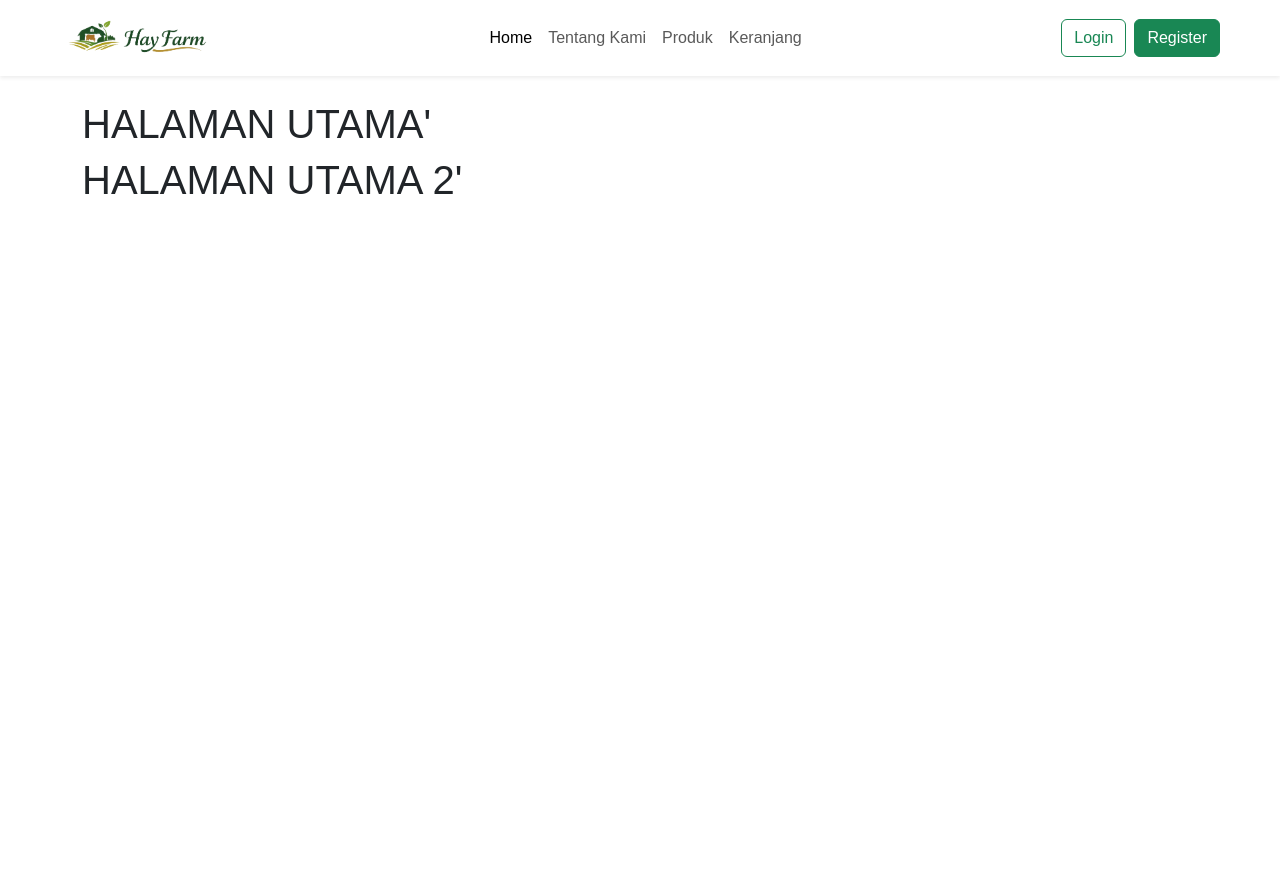
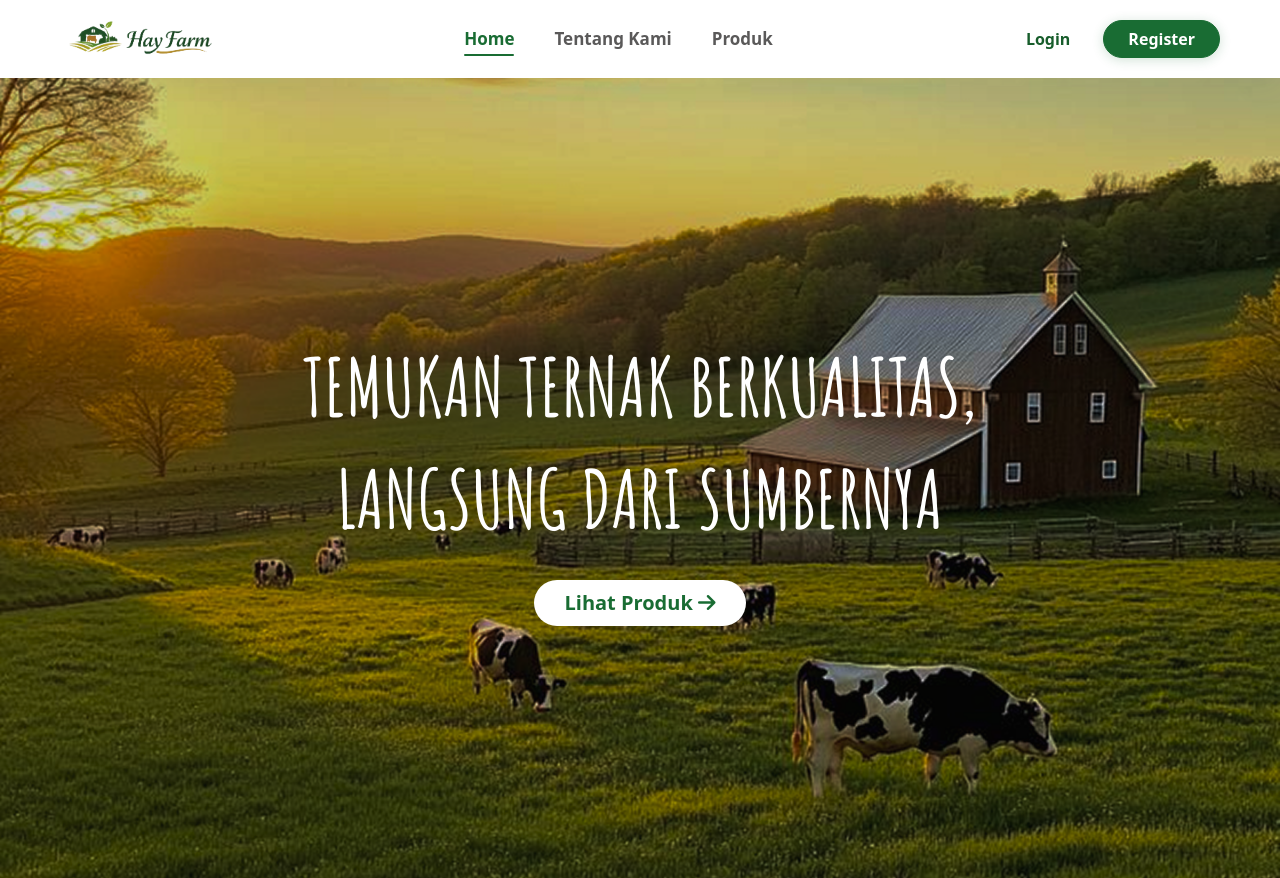
Before and after one commit to bgnrstudents/HayFarm, a PHP site: page / in a window 1280 px wide. Before the commit the page ends 194 px from the top, so only its background shows below. Run offline with PHP 8.4, Linux system fonts and the light colour scheme.

Commit message:
navbar + section home

```diff
--- a/components/navbar.php
+++ b/components/navbar.php
@@ -1,56 +1,35 @@
-<nav class="navbar navbar-expand-lg bg-white shadow-sm px-5">
-
-  <div class="container-fluid">
-
+<nav class="navbar navbar-expand-lg px-lg-5 px-md-4 px-3">
+  <div class="container-fluid ">
     <!-- LOGO -->
     <a class="navbar-brand" href="#">
-      <img src="public/images/logo/logo1.png" style="height:50px;">
+      <img src="public/images/logo/logo1.png" style="height:52px;">
     </a>
 
     <!-- HAMBURGER MOBILE -->
-    <button class="navbar-toggler" type="button" data-bs-toggle="collapse" data-bs-target="#navbarNav">
-      <span class="navbar-toggler-icon"></span>
+    <button class="navbar-toggler border-0" type="button" data-bs-toggle="collapse" data-bs-target="#navbarNav">
+      <span class="hamburger"></span>
     </button>
 
     <!-- NAVBAR CONTENT -->
-    <div class="collapse navbar-collapse justify-content-between" id="navbarNav">
-
+    <div class="collapse navbar-collapse justify-content-between " id="navbarNav">
       <!-- MENU -->
-      <ul class="navbar-nav mx-auto">
-
+      <ul class="navbar-nav mx-auto text-center gap-3 gap-lg-1 mb-lg-0 mb-3">
         <li class="nav-item">
           <a class="nav-link active" href="/index.php">Home</a>
         </li>
-
         <li class="nav-item">
           <a class="nav-link" href="/pages/user/tentang_kami.php">Tentang Kami</a>
         </li>
-
         <li class="nav-item">
           <a class="nav-link" href="/pages/user/produk.php">Produk</a>
         </li>
-
-        <li class="nav-item">
-          <a class="nav-link" href="/pages/user/keranjang.php">Keranjang</a>
-        </li>
-
       </ul>
 
       <!-- BUTTON -->
-      <div class="d-flex gap-2">
-
-        <a href="/login.php" class="btn btn-outline-success">
-          Login
-        </a>
-
-        <a href="/register.php" class="btn btn-success">
-          Register
-        </a>
-
+      <div class="d-flex gap-2 justify-content-center mb-3 mb-lg-0">
+        <a href="/login.php" class="btn btn-login px-4">Login</a>
+        <a href="/register.php" class="btn btn-register px-4">Register</a>
       </div>
-
     </div>
-
   </div>
-
 </nav>
--- a/pages/manager/dashboard.php
+++ b/pages/manager/dashboard.php
@@ -49,7 +49,6 @@
     </div>
 
 <script src="https://cdn.jsdelivr.net/npm/bootstrap@5.0.2/dist/js/bootstrap.bundle.min.js" integrity="sha384-MrcW6ZMFYlzcLA8Nl+NtUVF0sA7MsXsP1UyJoMp4YLEuNSfAP+JcXn/tWtIaxVXM" crossorigin="anonymous"></script>
-
 <script>
     // Set current date in Indonesian format
     const dateEl = document.getElementById('currentDate');
--- a/pages/user/home.php
+++ b/pages/user/home.php
@@ -1,39 +1,55 @@
 <!DOCTYPE html>
 <html lang="en">
+
 <head>
     <!-- META -->
     <meta charset="UTF-8">
     <meta name="viewport" content="width=device-width, initial-scale=1.0">
     <!-- TITLE -->
     <title>HayFarm</title>
+    <!-- MAIN CSS -->
+    <link rel="stylesheet" href="public/css/style.css">
     <!-- BOOTSTRAP CSS CDN -->
     <link href="https://cdn.jsdelivr.net/npm/bootstrap@5.3.3/dist/css/bootstrap.min.css" rel="stylesheet">
-    <!-- MAIN CSS -->
-    <link rel="stylesheet" href="public/css/style.css">
+    <!-- ICON FONT AWESOME -->
+    <link rel="stylesheet" href="https://cdnjs.cloudflare.com/ajax/libs/font-awesome/6.5.1/css/all.min.css">
+
 </head>
+
 <body>
     <!-- NAVBAR -->
     <?php include 'components/navbar.php'; ?>
 
 
-    <!-- CONTENT -->
-    <div class="container mt-4">
-
-       <h1 class="h1">HALAMAN UTAMA'</h1>
-       <h1 class="h11">HALAMAN UTAMA 2'</h1>
-
-
-    </div>
+    <!-- HOME -->
+    <section id="home" class="home-section">
+        <div class="container h-100">
+            <div class="content-home">
+                <div class="text-home">
+                    <h3>
+                        TEMUKAN TERNAK BERKUALITAS, LANGSUNG DARI SUMBERNYA
+                    </h3>
+                </div>
+                <a href="#" class="btn-home">
+                    Lihat Produk <i class="fa-solid fa-arrow-right"></i>
+               </a>
+            </div>
+        </div>
+    </section>
 
 
     <!-- FOOTER -->
     <?php include 'components/footer.php'; ?>
-
-
     <!-- BOOTSTRAP JS CDN -->
     <script src="https://cdn.jsdelivr.net/npm/bootstrap@5.3.3/dist/js/bootstrap.bundle.min.js"></script>
     <!-- MAIN JS -->
     <script src="public/js/script.js"></script>
+    <script>
+        document.querySelector(".navbar-toggler").addEventListener("click", function() {
+            this.classList.toggle("active");
+        });
+    </script>
 
 </body>
+
 </html>
--- a/public/css/style.css
+++ b/public/css/style.css
@@ -1,26 +1,208 @@
+@import url("https://fonts.googleapis.com/css2?family=Poppins:wght@400;500;600;700&display=swap");
+@import url("https://fonts.googleapis.com/css2?family=Amatic+SC:wght@400;700&display=swap");
+
+:root {
+  --color-primary: #ffffff;
+  --color-secondary2: #175d2b;
+  --color-secondary: #196c33;
+  --font-poppins: "Poppins", sans-serif;
+  --font-amatic: "Amatic SC", sans-serif;
+}
+
 * {
-    padding: 0;
-    margin: 0;
-    box-sizing: border-box;
-}
-/* TAMPLATE FONT */
-@import url('https://fonts.googleapis.com/css2?family=Poppins:wght@300;400;500;600;700;800;900&display=swap');
-@import url('https://fonts.googleapis.com/css2?family=Amatic+SC:wght@400;700&family=Poppins:wght@300;400;500;600;700;800;900&display=swap');
-
-/* TAMPLATE COLOR/FONT/ BORDER RADIUS*/
-:root {
-    --color-primary : #FFFFFF;
-    --color-secondary2: #175D2B;
-    --color-secondary: #196C33;
-    --font-poppins: 'Poppins', sans-serif;
-    --font-amatic: 'Amatic SC', sans-serif;
+  padding: 0;
+  margin: 0;
+  box-sizing: border-box;
 }
 
 body {
-    font-family: var(--font-poppins);
+  font-family: var(--font-poppins);
 }
 
-/* NAVBAR */
-nav {
-    background-color: var(--color-primary);
+/* ── NAVBAR ── */
+nav.navbar {
+  background: var(--color-primary) !important;
+  backdrop-filter: blur(12px);
+  -webkit-backdrop-filter: blur(12px);
+  box-shadow: 0 10px 24px rgba(23, 93, 43, 0.06);
+  min-height: 72px;
+  position: sticky;
+  top: 0;
+  z-index: 1000;
 }
+
+/* ── NAV LINKS ── */
+.nav-item .nav-link {
+  color: rgb(90, 89, 89) !important;
+  font-size: 17px;
+  font-weight: 600;
+  padding: 8px 18px !important;
+  border-radius: 50px;
+  position: relative;
+  transition:
+    background 0.2s,
+    color 0.2s;
+}
+
+/* Animated underline */
+
+.nav-item .nav-link:hover::after,
+.nav-item .nav-link.active::after {
+  transform: scaleX(1);
+}
+
+.nav-item .nav-link.active {
+  color: var(--color-secondary) !important;
+}
+@media (min-width: 991px) {
+  .nav-item .nav-link::after {
+    content: "";
+    position: absolute;
+    bottom: 4px;
+    left: 18px;
+    right: 18px;
+    height: 2px;
+    background: var(--color-secondary);
+    border-radius: 2px;
+    transform: scaleX(0);
+    transform-origin: left;
+    transition: transform 0.25s cubic-bezier(0.4, 0, 0.2, 1);
+  }
+}
+
+/* ── BUTTONS ── */
+.btn-login {
+  color: var(--color-secondary2) !important;
+  font-size: 15px;
+  font-weight: 600 !important;
+  border: 1.5px solid transparent;
+  border-radius: 50px !important;
+  transition:
+    border-color 0.2s,
+    background 0.2s;
+}
+
+.btn-login:hover {
+  color: var(--color-primary) !important;
+  background-color: var(--color-secondary) !important;
+  box-shadow: 0 4px 18px rgba(25, 108, 51, 0.3);
+}
+
+.btn-register {
+  color: var(--color-primary) !important;
+  background-color: var(--color-secondary) !important;
+  font-size: 15px;
+  font-weight: 600 !important;
+  border-radius: 50px !important;
+  border: 1.5px solid var(--color-secondary) !important;
+  box-shadow: 0 2px 12px rgba(25, 108, 51, 0.2);
+  transition:
+    background 0.2s,
+    transform 0.15s,
+    box-shadow 0.2s;
+}
+
+.btn-register:hover {
+  background-color: var(--color-secondary2) !important;
+  border-color: var(--color-secondary2) !important;
+  box-shadow: 0 4px 18px rgba(25, 108, 51, 0.3);
+}
+
+.navbar-toggler{
+  border-radius:10px;
+  padding:6px 10px;
+  transition:all .25s ease;
+}
+.navbar-toggler{
+  border: none !important;
+}
+
+.navbar-toggler:focus{
+  outline: none !important;
+  box-shadow: none !important;
+}
+
+.navbar-toggler:active{
+  outline: none !important;
+  box-shadow: none !important;
+}
+.navbar-toggler:hover{
+  background-color:rgba(25,108,51,0.08);
+}
+.hamburger{
+  display:block;
+  width:30px;
+  height:2px;
+  background-color:var(--color-secondary);
+  position:relative;
+  transition:all .3s ease;
+}
+
+.hamburger::before,
+.hamburger::after{
+  content:"";
+  position:absolute;
+  width:30px;
+  height:2px;
+  background-color:var(--color-secondary);
+  left:0;
+  transition:all .3s ease;
+}
+
+.hamburger::before{
+  top:-8px;
+}
+
+.hamburger::after{
+  top:8px;
+}
+.navbar-toggler.active .hamburger{
+  background:transparent;
+}
+
+.navbar-toggler.active .hamburger::before{
+  transform:rotate(45deg);
+  top:0;
+}
+
+.navbar-toggler.active .hamburger::after{
+  transform:rotate(-45deg);
+  top:0;
+}
+/* Home */
+.home-section{
+  background: #cccccc url("../images/bghome.png") center/cover no-repeat;
+  /* height: 100%; */
+  height: 100vh;
+}
+.content-home{
+  height:100%;
+  display:flex;
+  flex-direction:column;
+  justify-content:center;
+  align-items:center;
+  text-align:center;
+}
+.text-home h3{
+  color:white;
+  font-size: 80px;
+  font-family: var(--font-amatic);
+  font-weight:700;
+  max-width:750px;
+  line-height:1.4;
+  margin-bottom:25px;
+}
+.btn-home{
+  background:white;
+  color:var(--color-secondary);
+  padding:8px 30px;
+  border-radius:40px;
+  font-size: 20px;
+  font-weight:700;
+  text-decoration:none;
+  transition:.25s;
+}
+.btn-home:hover{
+  transform:translateY(-3px);
+  box-shadow:0 10px 20px rgba(0,0,0,0.15);
+}
```
Also changed, not shown: public/images/bghome.png (added).
